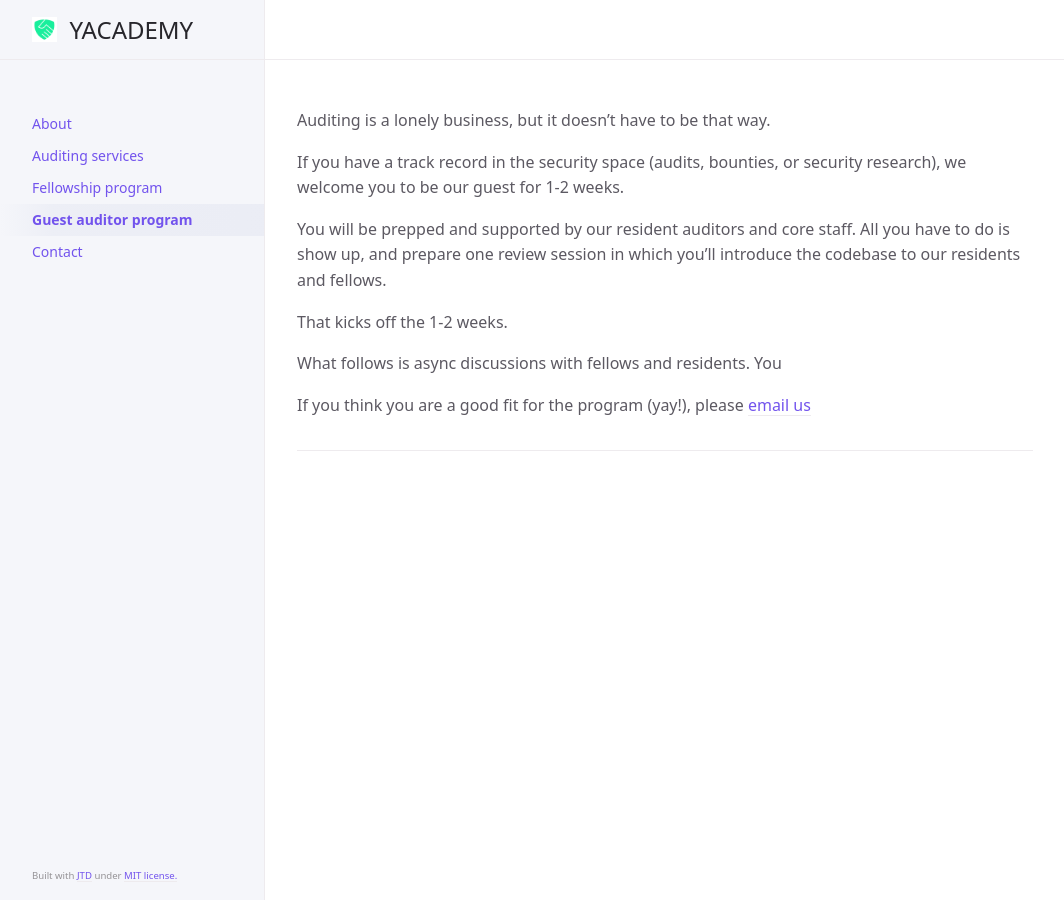
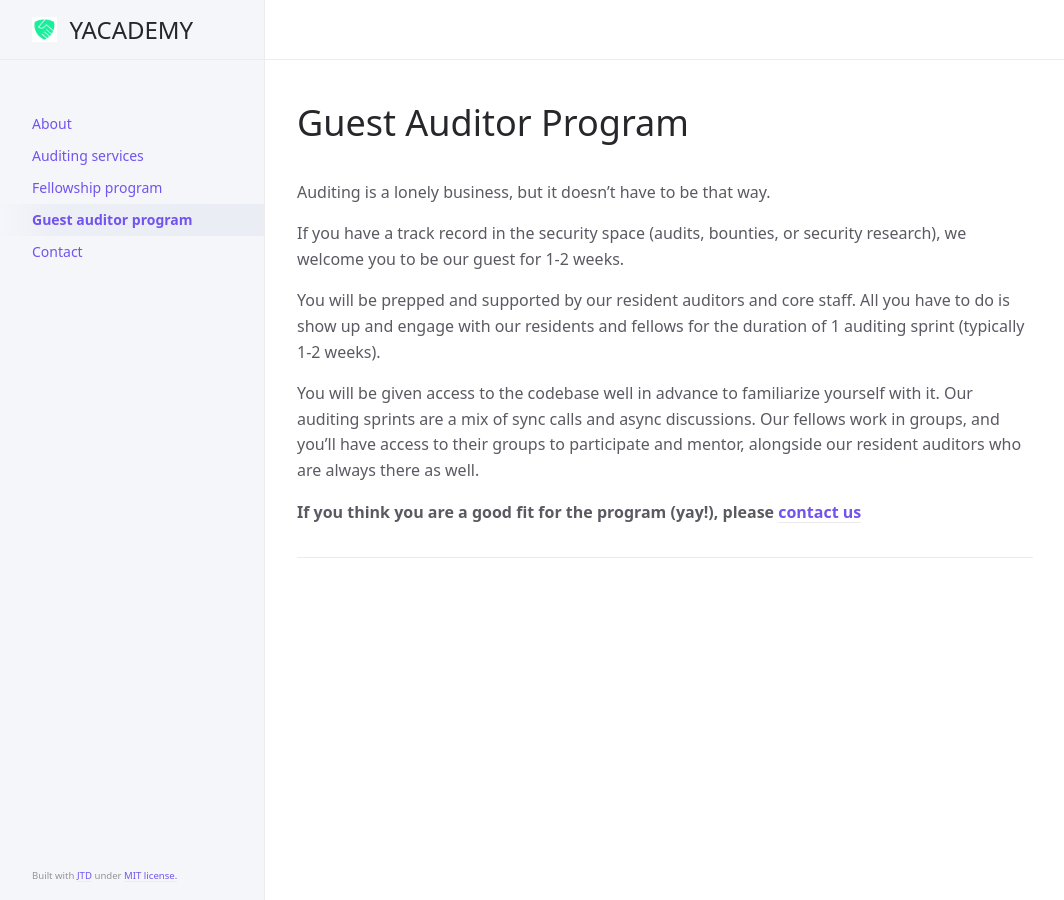
Before and after one commit to yacademy/yacademy.github.io, a Jekyll site: the page built from guest-auditor-program.md, in a window 1280 px wide. Shown: the whole page, without its empty margins (107-1171 px from the left). Built offline with Jekyll 4.4.1, drawn with Linux system fonts in a browser that asks for light colours.

Commit message:
typos etc

```diff
--- a/guest-auditor-program.md
+++ b/guest-auditor-program.md
@@ -2,18 +2,18 @@
 title: Guest auditor program
 layout: default
 has_children: false
-nav_order: 1
+nav_order: 4
 ---
 
+# Guest Auditor Program
 
+<br>
 Auditing is a lonely business, but it doesn't have to be that way.
 
 If you have a track record in the security space (audits, bounties, or security research), we welcome you to be our guest for 1-2 weeks.
 
-You will be prepped and supported by our resident auditors and core staff. All you have to do is show up, and prepare one review session in which you'll introduce the codebase to our residents and fellows.
+You will be prepped and supported by our resident auditors and core staff. All you have to do is show up and engage with our residents and fellows for the duration of 1 auditing sprint (typically 1-2 weeks).
 
-That kicks off the 1-2 weeks.
+You will be given access to the codebase well in advance to familiarize yourself with it. Our auditing sprints are a mix of sync calls and async discussions. Our fellows work in groups, and you'll have access to their groups to participate and mentor, alongside our resident auditors who are always there as well.
 
-What follows is async discussions with fellows and residents. You
-
-If you think you are a good fit for the program (yay!), please [email us](mailto:team@yacademy.dev?subject:guest-auditor-program)
+**If you think you are a good fit for the program (yay!), please [contact us](mailto:team@yacademy.dev?subject:guest-auditor-program)**
```
Also changed, not shown: about.md (+2 -3 lines), auditing-services.md (+11 -2 lines), contact.md (+1 -1 lines), fellowship-program.md (+4 -1 lines).
